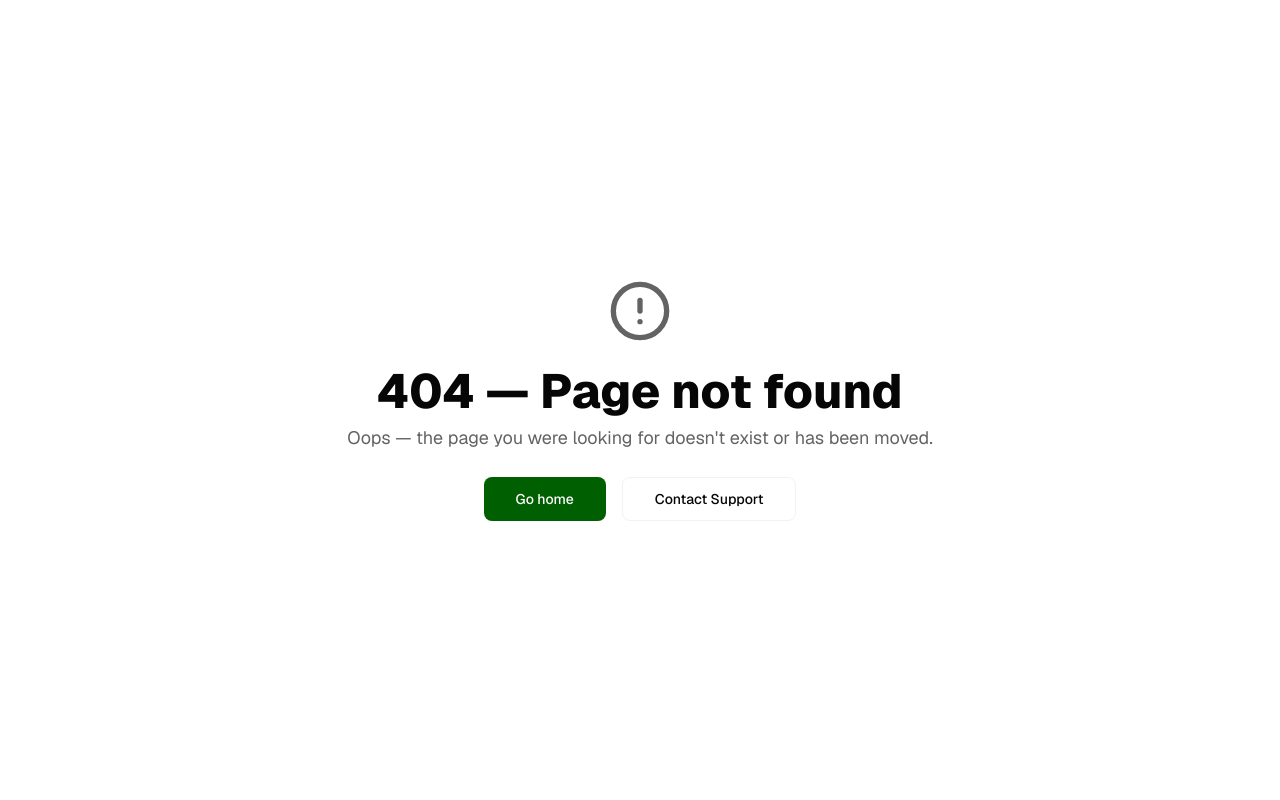
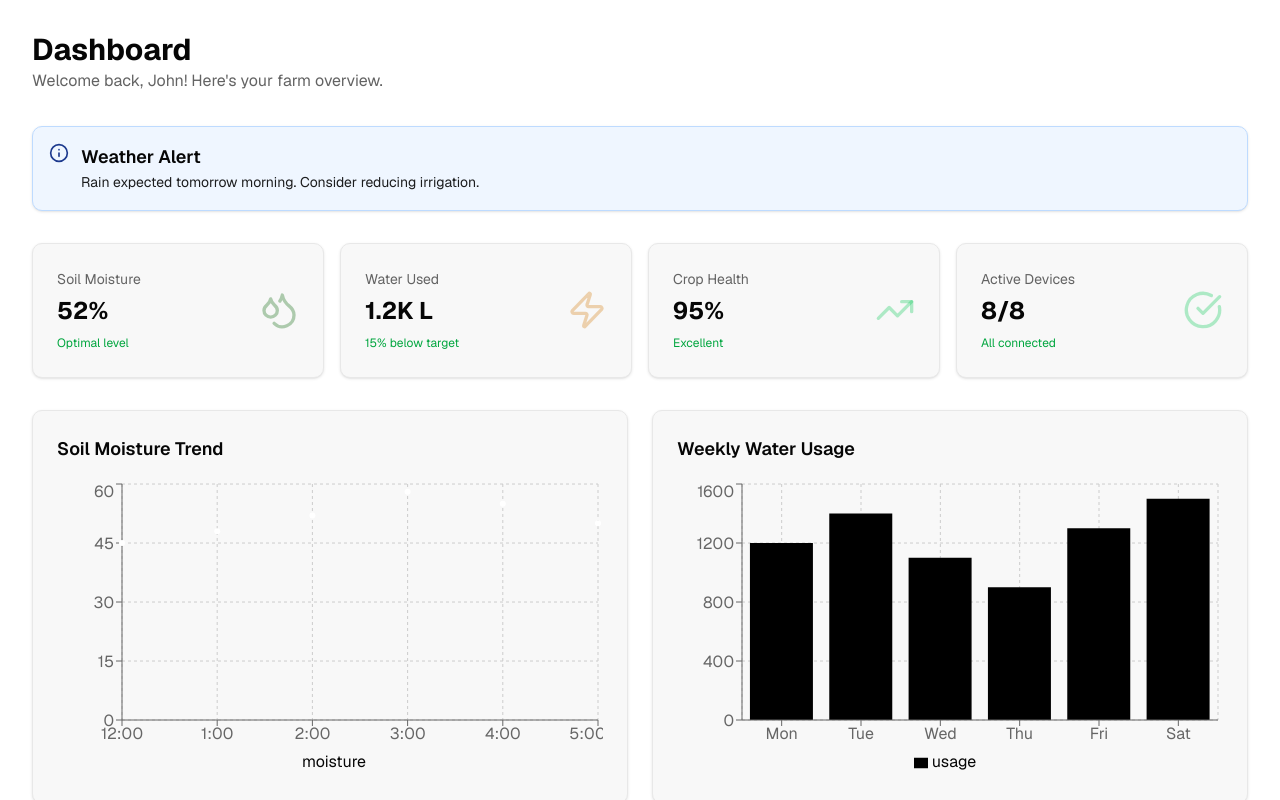
Before and after one commit to Beki-Mule-Jhon-Hacktoon-Team-Repo/SmartIrrigationSystems, a Next.js app in the folder frontend/: page /farmer in a window 1280 px wide. Before the commit this address had no page. Built offline with nearby package versions, Linux system fonts and the light colour scheme.

Commit message:
adding farmer dashboard

```diff
--- /dev/null
+++ b/frontend/app/farmer/layout.tsx
@@ -0,0 +1,18 @@
+"use client";
+
+import type React from "react";
+
+// import { FarmerSidebar } from "@/components/farmer/sidebar"
+
+export default function FarmerLayout({
+  children,
+}: {
+  children: React.ReactNode;
+}) {
+  return (
+    <div className="flex h-screen bg-background">
+      {/* <FarmerSidebar /> */}
+      <main className="flex-1 overflow-auto md:ml-0">{children}</main>
+    </div>
+  );
+}
--- /dev/null
+++ b/frontend/app/farmer/page.tsx
@@ -0,0 +1,155 @@
+"use client"
+
+import { Card } from "@/components/ui/card"
+import { Alert } from "@/components/alerts-notifications"
+import {
+  LineChart,
+  Line,
+  BarChart,
+  Bar,
+  XAxis,
+  YAxis,
+  CartesianGrid,
+  Tooltip,
+  Legend,
+  ResponsiveContainer,
+} from "recharts"
+import { Droplets, Zap, TrendingUp, AlertTriangle, CheckCircle } from "lucide-react"
+
+const moistureData = [
+  { time: "12:00", moisture: 45 },
+  { time: "1:00", moisture: 48 },
+  { time: "2:00", moisture: 52 },
+  { time: "3:00", moisture: 58 },
+  { time: "4:00", moisture: 55 },
+  { time: "5:00", moisture: 50 },
+]
+
+const waterUsageData = [
+  { day: "Mon", usage: 1200 },
+  { day: "Tue", usage: 1400 },
+  { day: "Wed", usage: 1100 },
+  { day: "Thu", usage: 900 },
+  { day: "Fri", usage: 1300 },
+  { day: "Sat", usage: 1500 },
+]
+
+export default function FarmerDashboard() {
+  return (
+    <div className="p-4 md:p-8 space-y-8">
+      {/* Header */}
+      <div>
+        <h1 className="text-3xl font-bold text-foreground">Dashboard</h1>
+        <p className="text-muted-foreground">Welcome back, John! Here's your farm overview.</p>
+      </div>
+
+      {/* Alerts */}
+      <Alert
+        type="info"
+        title="Weather Alert"
+        message="Rain expected tomorrow morning. Consider reducing irrigation."
+      />
+
+      {/* Stats Grid */}
+      <div className="grid grid-cols-1 md:grid-cols-4 gap-4">
+        <Card className="p-6">
+          <div className="flex items-center justify-between">
+            <div>
+              <p className="text-sm text-muted-foreground">Soil Moisture</p>
+              <p className="text-2xl font-bold">52%</p>
+              <p className="text-xs text-green-600 mt-1">Optimal level</p>
+            </div>
+            <Droplets className="w-10 h-10 text-primary/30" />
+          </div>
+        </Card>
+
+        <Card className="p-6">
+          <div className="flex items-center justify-between">
+            <div>
+              <p className="text-sm text-muted-foreground">Water Used</p>
+              <p className="text-2xl font-bold">1.2K L</p>
+              <p className="text-xs text-green-600 mt-1">15% below target</p>
+            </div>
+            <Zap className="w-10 h-10 text-accent/30" />
+          </div>
+        </Card>
+
+        <Card className="p-6">
+          <div className="flex items-center justify-between">
+            <div>
+              <p className="text-sm text-muted-foreground">Crop Health</p>
+              <p className="text-2xl font-bold">95%</p>
+              <p className="text-xs text-green-600 mt-1">Excellent</p>
+            </div>
+            <TrendingUp className="w-10 h-10 text-green-500/30" />
+          </div>
+        </Card>
+
+        <Card className="p-6">
+          <div className="flex items-center justify-between">
+            <div>
+              <p className="text-sm text-muted-foreground">Active Devices</p>
+              <p className="text-2xl font-bold">8/8</p>
+              <p className="text-xs text-green-600 mt-1">All connected</p>
+            </div>
+            <CheckCircle className="w-10 h-10 text-green-500/30" />
+          </div>
+        </Card>
+      </div>
+
+      {/* Charts */}
+      <div className="grid grid-cols-1 lg:grid-cols-2 gap-6">
+        {/* Soil Moisture Chart */}
+        <Card className="p-6">
+          <h2 className="font-semibold text-lg mb-4">Soil Moisture Trend</h2>
+          <ResponsiveContainer width="100%" height={300}>
+            <LineChart data={moistureData}>
+              <CartesianGrid strokeDasharray="3 3" />
+              <XAxis dataKey="time" />
+              <YAxis />
+              <Tooltip />
+              <Legend />
+              <Line type="monotone" dataKey="moisture" stroke="hsl(var(--color-primary))" strokeWidth={2} />
+            </LineChart>
+          </ResponsiveContainer>
+        </Card>
+
+        {/* Water Usage Chart */}
+        <Card className="p-6">
+          <h2 className="font-semibold text-lg mb-4">Weekly Water Usage</h2>
+          <ResponsiveContainer width="100%" height={300}>
+            <BarChart data={waterUsageData}>
+              <CartesianGrid strokeDasharray="3 3" />
+              <XAxis dataKey="day" />
+              <YAxis />
+              <Tooltip />
+              <Legend />
+              <Bar dataKey="usage" fill="hsl(var(--color-accent))" />
+            </BarChart>
+          </ResponsiveContainer>
+        </Card>
+      </div>
+
+      {/* Recommendations */}
+      <Card className="p-6">
+        <h2 className="font-semibold text-lg mb-4">AI Recommendations</h2>
+        <div className="space-y-4">
+          <div className="flex gap-4 p-4 bg-muted/30 rounded-lg">
+            <CheckCircle className="w-5 h-5 text-green-600 flex-shrink-0 mt-0.5" />
+            <div>
+              <p className="font-medium">Irrigation schedule optimized</p>
+              <p className="text-sm text-muted-foreground">Reduce morning irrigation by 10% to save water</p>
+            </div>
+          </div>
+          <div className="flex gap-4 p-4 bg-muted/30 rounded-lg">
+            <AlertTriangle className="w-5 h-5 text-yellow-600 flex-shrink-0 mt-0.5" />
+            <div>
+              <p className="font-medium">Temperature alert</p>
+              <p className="text-sm text-muted-foreground">Expected temperature drop may affect crop growth</p>
+            </div>
+          </div>
+        </div>
+      </Card>
+    </div>
+  )
+}
```
